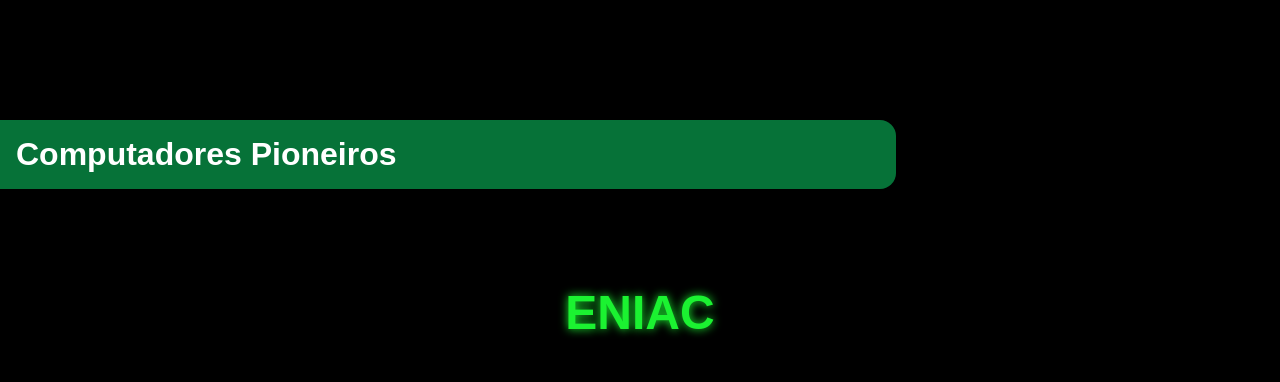
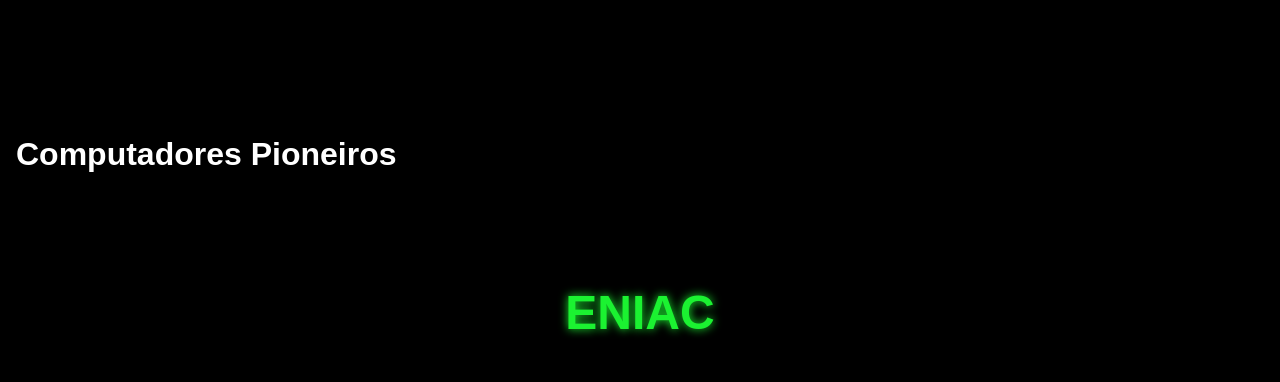
Before and after one commit to EduuhSouza/ATV-manut.pc, a plain HTML site: page index.html in a window 1280 px wide. Shown: the part 1640-2022 px from the top of the page. Drawn offline with Linux system fonts and the light colour scheme.

Commit message:
Update style.css

```diff
--- a/style.css
+++ b/style.css
@@ -560,7 +560,6 @@ section.modulo.parallax:after{
     font-size: 1em;
     font-family: sans-serif;
     color: white;
-    background-color: var(--verde);
     padding: 1em;
     width: 70%;
     border-radius: 0 1em 1em 0;
```
